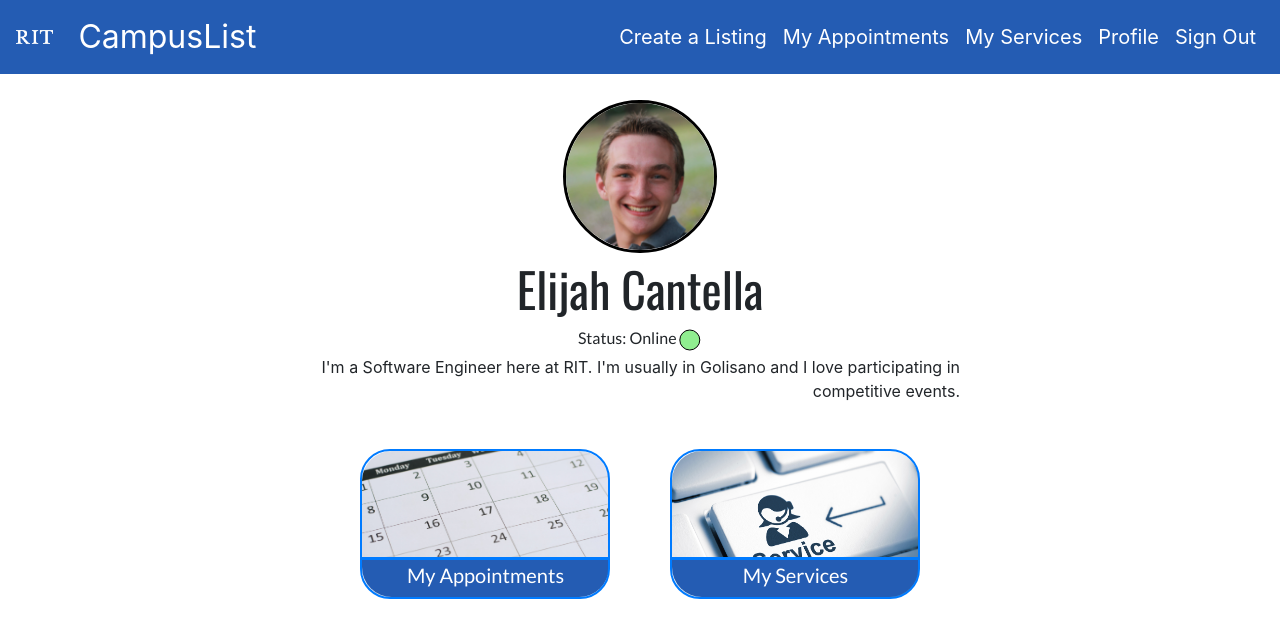
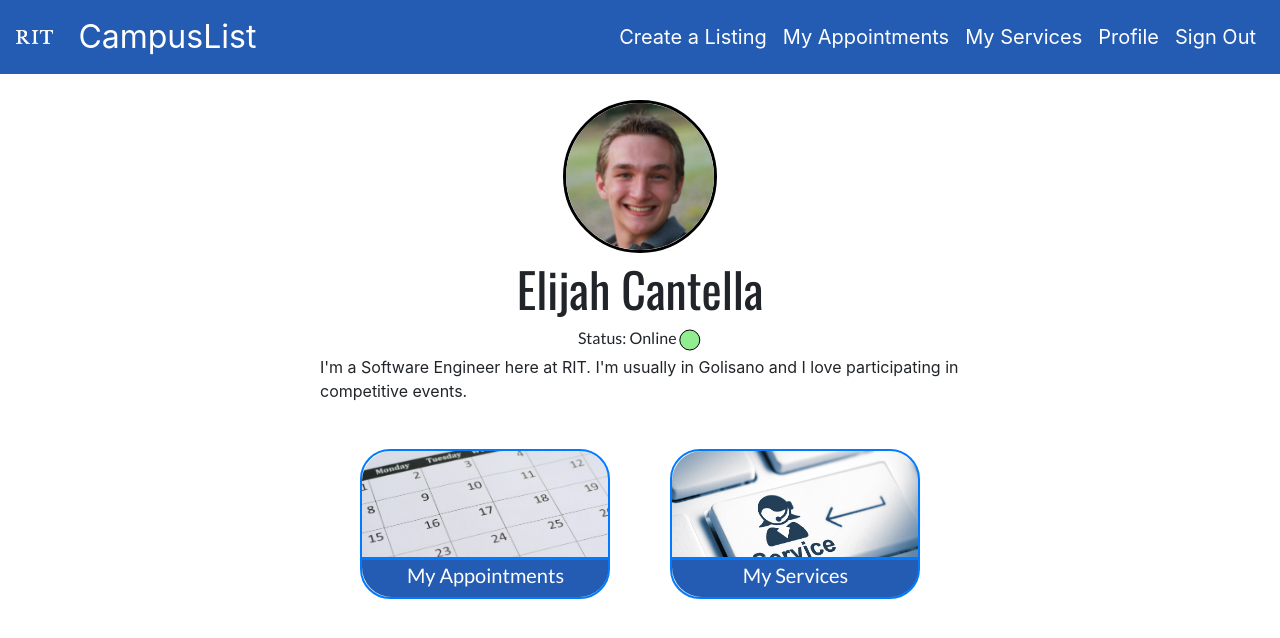
Before and after one commit to CalvinWu4/CampusList, a React (Create React App) app in the folder client/: page /profile in a window 1280 px wide. Shown: the top 638 px of the page. Built offline with nearby package versions, Linux system fonts and the light colour scheme.

Commit message:
Left align profile bio

```diff
--- a/client/src/components/Profile.jsx
+++ b/client/src/components/Profile.jsx
@@ -71,7 +71,7 @@ class Profile extends React.Component {
                     </div>
 
                     <div style={{height: "50%", width: "100%", textAlign: "right"}}>
-                        <p style={{position: "relative", right: "0%", height: "75%", width: "50%",
+                        <p style={{textAlign: "left", position: "relative", right: "0%", height: "75%", width: "50%",
                             marginLeft: "25%", marginRight: "25%", resize: "none", disabled:'true'}} rows="3"
                                   cols="150" display="auto">
                             I'm a Software Engineer here at RIT. I'm usually in Golisano and I love participating in
```
